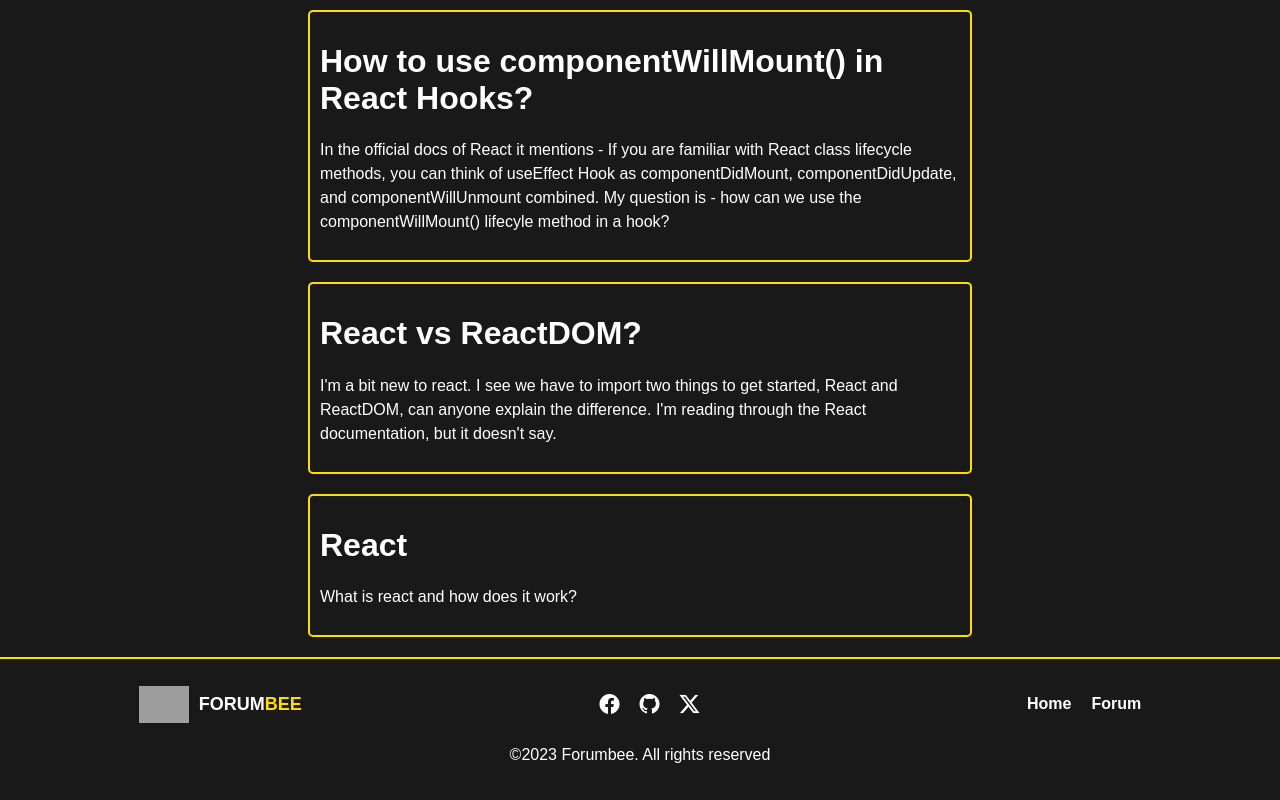
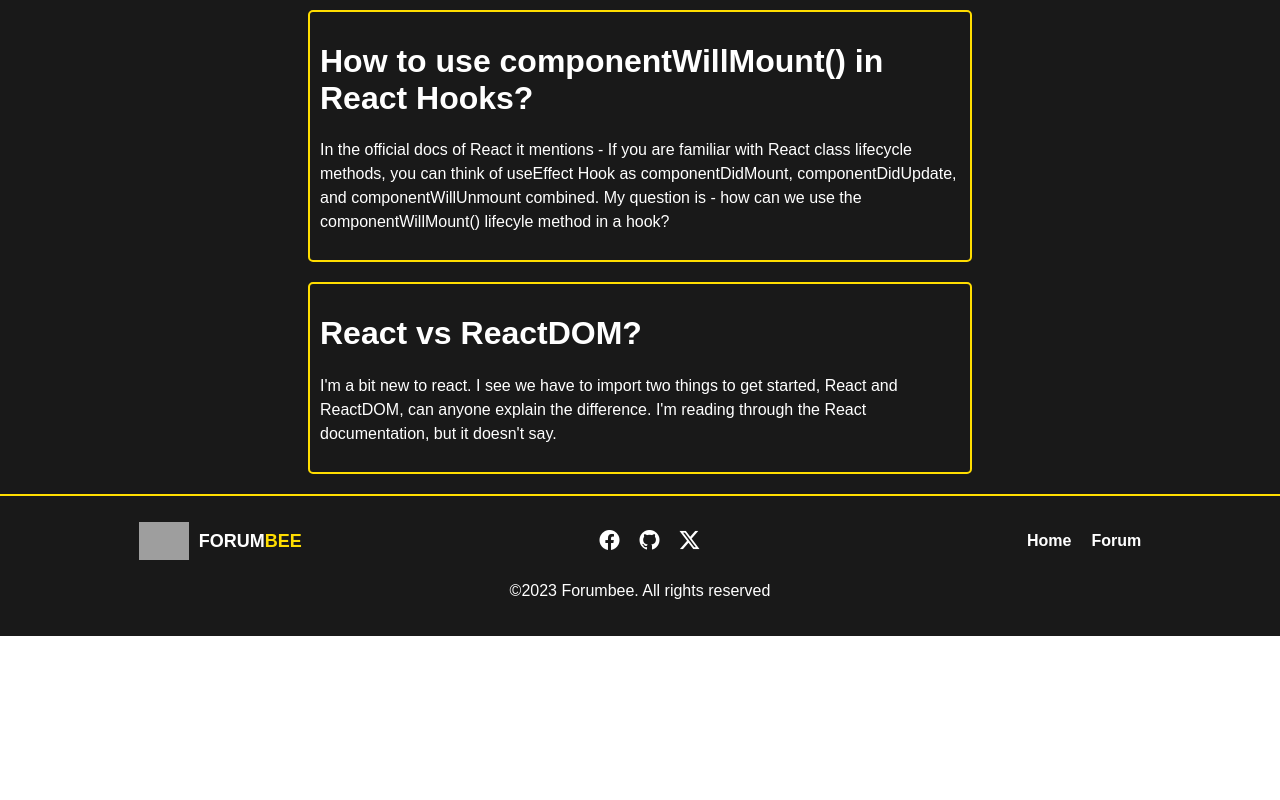
Before and after one commit to JustinasJadeska/Baigiamasis-darbas, a React (Create React App) app in the folder Baigiamasis darbas/: page /questions/allQuestions in a window 1280 px wide. Shown: the part 655-1455 px from the top of the page. After the commit the page ends 1291 px from the top, so only its background shows below. Built offline with nearby package versions, Linux system fonts and the light colour scheme; data requests are answered from the project's data file; grey boxes are pictures that could not be loaded.

Commit message:
Fixed addQuestion bugs

```diff
--- a/Baigiamasis darbas/src/components/pages/addQuestion/AddQuestion.jsx
+++ b/Baigiamasis darbas/src/components/pages/addQuestion/AddQuestion.jsx
@@ -6,6 +6,7 @@ import FormikInput from '../../UI/input/FormikInput';
 import { useContext } from 'react';
 import ForumQuestionsContext from '../../../contexts/QuestionsContext';
 import { Link, useNavigate } from 'react-router-dom';
+import UsersContext from '../../../contexts/UsersContext';
 
 const StyledMain = styled.main`
     display: flex;
@@ -70,6 +71,7 @@ const AddQuestion = () => {
 
     const {setQuestions, QuestionsActionTypes} = useContext(ForumQuestionsContext)
     const navigate = useNavigate();
+    const {loggedInUser} = useContext(UsersContext);
 
     const values = {
         topic: '',
@@ -99,6 +101,7 @@ const AddQuestion = () => {
         onSubmit: (values) => {
             const finalValues = {
                 id: uuid(),
+                userid: loggedInUser.id,
                 ...values
             }
             setQuestions({
--- a/Baigiamasis darbas/src/components/pages/question/Question.jsx
+++ b/Baigiamasis darbas/src/components/pages/question/Question.jsx
@@ -122,7 +122,7 @@ const Question = () => {
                     <h4>Likes: {question.likes}</h4>
                     <h4>Asked: {question.asked}</h4>
                     {
-                        loggedInUser.id === question.userid &&
+                        loggedInUser && loggedInUser.id === question.userid &&
                         <div className="buttons">
                             <button
                             onClick={() => navigate(`/questions/edit/question/${id}`)}
@@ -147,7 +147,7 @@ const Question = () => {
                                     <h4>Likes: {answer.likes}</h4>
                                     <h4>Answered: {answer.answered}</h4>
                                     {
-                                        loggedInUser.id === answer.userId &&
+                                        loggedInUser && loggedInUser.id === answer.userId &&
                                         <div className="buttons">
                                             <button
                                             onClick={() => navigate(`/questions/edit/answer/${id}`)}
--- a/Baigiamasis darbas/src/data.json
+++ b/Baigiamasis darbas/src/data.json
@@ -85,12 +85,6 @@
       "likes": 1,
       "modified": false,
       "asked": "2021-12-25"
-    },
-    {
-      "id": "a843d210-4d9c-4e2e-a91e-6e464f28cc06",
-      "topic": "React ",
-      "question": "What is react and how does it work?",
-      "asked": "2023-12-06"
     }
   ],
   "answers": [
--- a/Baigiamasis darbas/src/index.js
+++ b/Baigiamasis darbas/src/index.js
@@ -1,5 +1,5 @@
 import React from 'react';
-import ReactDOM from 'react-dom/client';
+import ReactDOM from 'react-dom';
 import App from './App';
 import {BrowserRouter} from 'react-router-dom';
 import { ForumQuestionsProvider } from './contexts/QuestionsContext';
```
